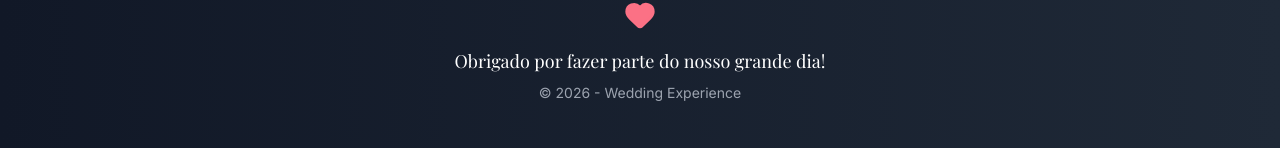
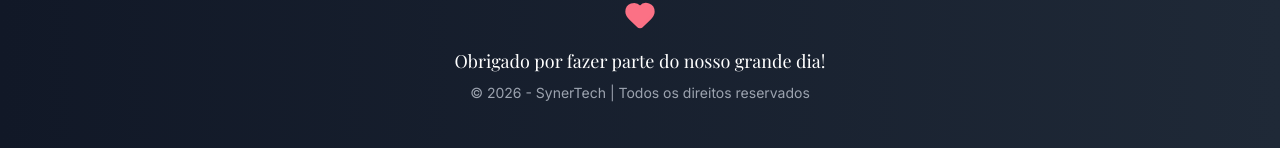
Before and after one commit to afonso1724/projeto_casamento, a React (Vite) app in the folder frontend/: page / in a window 1280 px wide. Shown: the part 6216-6364 px from the top of the page. Built offline with nearby package versions, Linux system fonts and the light colour scheme; no server answers.

Commit message:
fix: ajuste do footer

```diff
--- a/frontend/src/pages/InvitePage.jsx
+++ b/frontend/src/pages/InvitePage.jsx
@@ -600,7 +600,7 @@
       >
         <Heart size={32} className="text-rose-400 fill-rose-400 mx-auto mb-4" />
         <p className="text-lg font-serif mb-2">Obrigado por fazer parte do nosso grande dia!</p>
-        <p className="text-sm text-gray-400">© 2026 - Wedding Experience</p>
+        <p className="text-sm text-gray-400">© 2026 - SynerTech | Todos os direitos reservados</p>
       </motion.section>
     </div>
   );
```
